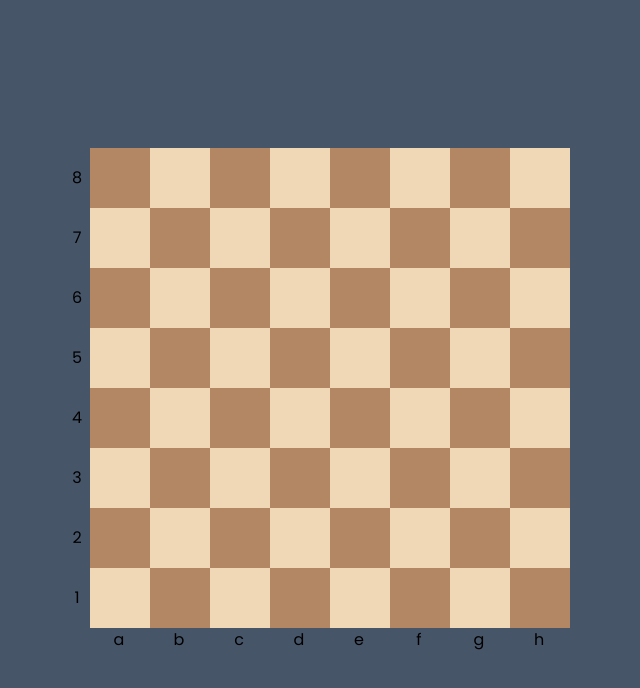
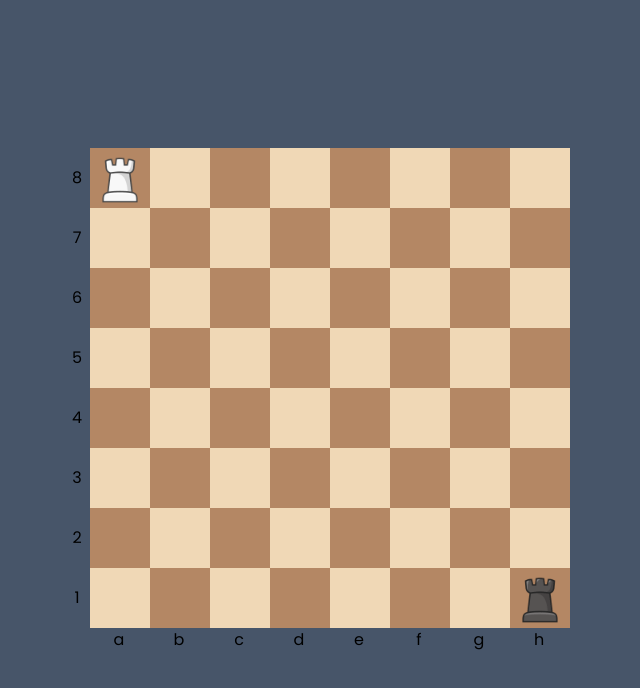
Before and after one commit to W4ssim23/Chess, a Next.js app: page /play in a window 1280 px wide. Shown: the top 688 px of the page, without its empty margins (315-955 px from the left). Built offline with nearby package versions, Linux system fonts and the light colour scheme.

Commit message:
piece base

```diff
--- a/src/app/play/components/Board.jsx
+++ b/src/app/play/components/Board.jsx
@@ -1,4 +1,5 @@
 import { getCharacter } from "@/lib";
+import Pieces from "./Pieces";
 
 const Board = () => {
   //initialize ranks and files
@@ -12,7 +13,7 @@ const Board = () => {
   //the function that gives the style for each tile
   const getClassName = (i, j) => {
     let class_name =
-      "relative sm:min-w-[60px] min-w-[40px] sm:min-h-[60px] min-h-[40px]  flex items-center justify-center";
+      "relative sm:w-[60px] w-[40px] sm:h-[60px] h-[40px] flex items-center justify-center";
     class_name += (i + j) % 2 === 0 ? " bg-[#B48764]" : " bg-[#F0D8B6]";
     // if (appState.candidateMoves?.find((m) => m[0] === i && m[1] === j)) {
     //   if (position[i][j]) class_name += " attacking";
@@ -60,6 +61,8 @@ const Board = () => {
         ))}
       </div>
       {/* ------- */}
+
+      <Pieces />
     </div>
   );
 };
--- /dev/null
+++ b/src/app/play/components/Piece.jsx
@@ -0,0 +1,53 @@
+import { bb, bk, bn, bp, bq, br, wb, wk, wn, wp, wq, wr } from "@/assets";
+import Image from "next/image";
+
+const Piece = ({ piece, rank, file }) => {
+  return (
+    <div
+      className="flex items-center justify-center sm:w-[60px] w-[40px] sm:h-[60px] h-[40px]"
+      draggable={true}
+    >
+      {piece && (
+        <Image
+          src={piecePicture(piece)}
+          alt={piece}
+          priority
+          className="w-full h-full"
+        />
+      )}
+    </div>
+  );
+};
+
+export default Piece;
+
+const piecePicture = (piece) => {
+  switch (piece) {
+    case "wr":
+      return wr;
+    case "wn":
+      return wn;
+    case "wb":
+      return wb;
+    case "wq":
+      return wq;
+    case "wk":
+      return wk;
+    case "wp":
+      return wp;
+    case "br":
+      return br;
+    case "bn":
+      return bn;
+    case "bb":
+      return bb;
+    case "bq":
+      return bq;
+    case "bk":
+      return bk;
+    case "bp":
+      return bp;
+    default:
+      return "";
+  }
+};
--- /dev/null
+++ b/src/app/play/components/Pieces.jsx
@@ -0,0 +1,19 @@
+import Piece from "./Piece";
+
+export default function Pieces() {
+  const positions = new Array(8).fill("").map(() => new Array(8).fill(""));
+  positions[0][0] = "wr";
+  positions[7][7] = "br";
+
+  return (
+    <div className=" absolute top-0 left-0 ml-[18px]">
+      {positions.map((row, i) => (
+        <div className="flex">
+          {row.map((piece, j) => (
+            <Piece piece={piece} rank={i} file={j} />
+          ))}
+        </div>
+      ))}
+    </div>
+  );
+}
--- /dev/null
+++ b/src/assets/index.js
@@ -0,0 +1,14 @@
+import bb from "./bb.png";
+import bk from "./bk.png";
+import bn from "./bn.png";
+import bp from "./bp.png";
+import bq from "./bq.png";
+import br from "./br.png";
+import wb from "./wb.png";
+import wk from "./wk.png";
+import wn from "./wn.png";
+import wp from "./wp.png";
+import wq from "./wq.png";
+import wr from "./wr.png";
+
+export { bb, bk, bn, bp, bq, br, wb, wk, wn, wp, wq, wr };
```
